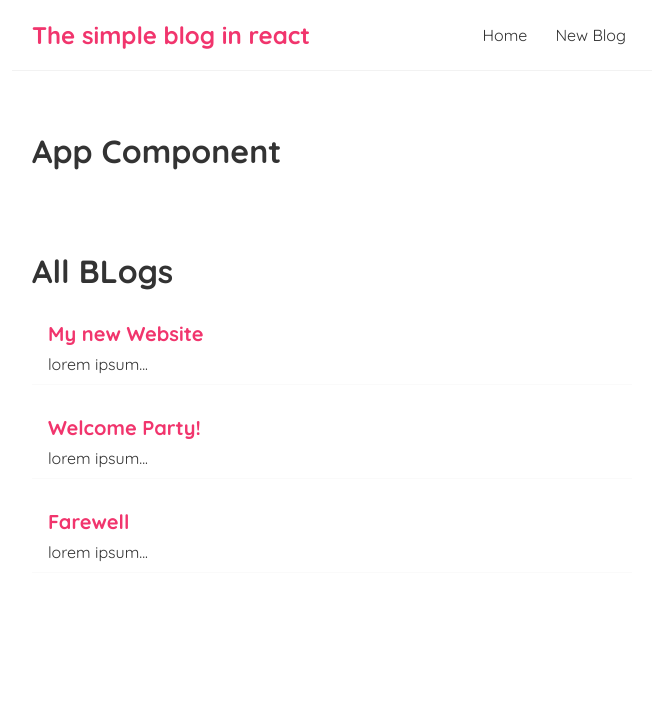
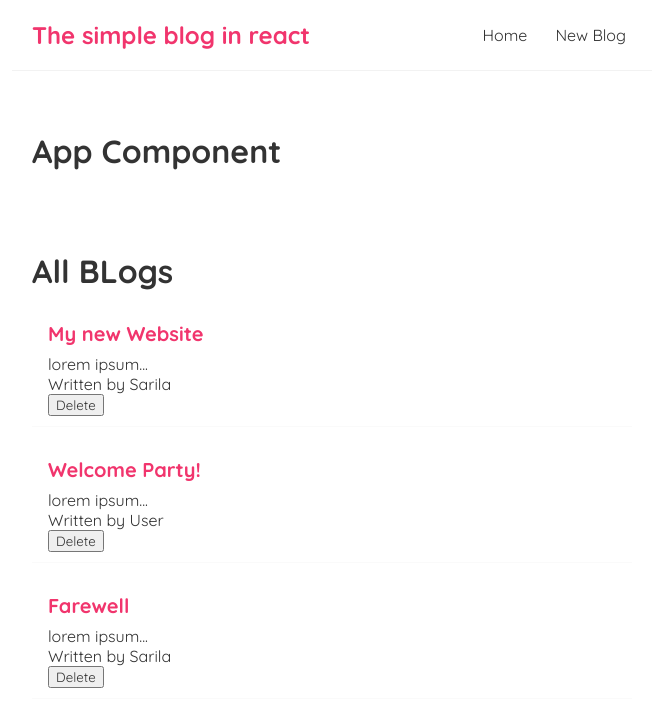
Before and after one commit to sarila/Start-React, a React (Create React App) app: page / in a window 1280 px wide. Shown: the top 726 px of the page, without its empty margins (308-964 px from the left). Built offline with nearby package versions, Linux system fonts and the light colour scheme.

Commit message:
Reusable code with event

```diff
--- a/src/Bloglist.js
+++ b/src/Bloglist.js
@@ -1,4 +1,4 @@
-const Bloglist = ({blogs, title}) => {
+const Bloglist = ({blogs, title, handleDelete}) => {
     // const blogs = props.blogs;
     // const title = props.title;
     return (
@@ -8,6 +8,8 @@ const Bloglist = ({blogs, title}) => {
                 <div className="blog-preview" key={blog.id}>
                     <h2> {blog.title}</h2>
                     <p>{blog.body}</p>
+                    <p>Written by {blog.author}</p>
+                    <button onClick={() => handleDelete(blog.id)}>Delete</button>
                 </div>
             )) }
         </div>
--- a/src/Home.js
+++ b/src/Home.js
@@ -7,11 +7,16 @@ const Home = () => {
    const [blogs, setBlogs] = useState([
        { title: "My new Website", body: "lorem ipsum...", author: "Sarila", "id": 1},
        { title: "Welcome Party!", body: "lorem ipsum...", author: "User", "id": 2},
-       { title: "Farewell", body: "lorem ipsum...", author: "Ngakhusi", "id": 3}
-   ])
+       { title: "Farewell", body: "lorem ipsum...", author: "Sarila", "id": 3}
+   ]);
+
+   const handleDelete = (id) => {
+    const newBlogs = blogs.filter(blog => blog.id !== id);
+    setBlogs(newBlogs);
+   }
     return (
         <div className="home">
-            <Bloglist blogs= {blogs} title= {title} />
+            <Bloglist blogs= {blogs} title= {title} handleDelete= {handleDelete} />
         </div>
     );
 }
```
